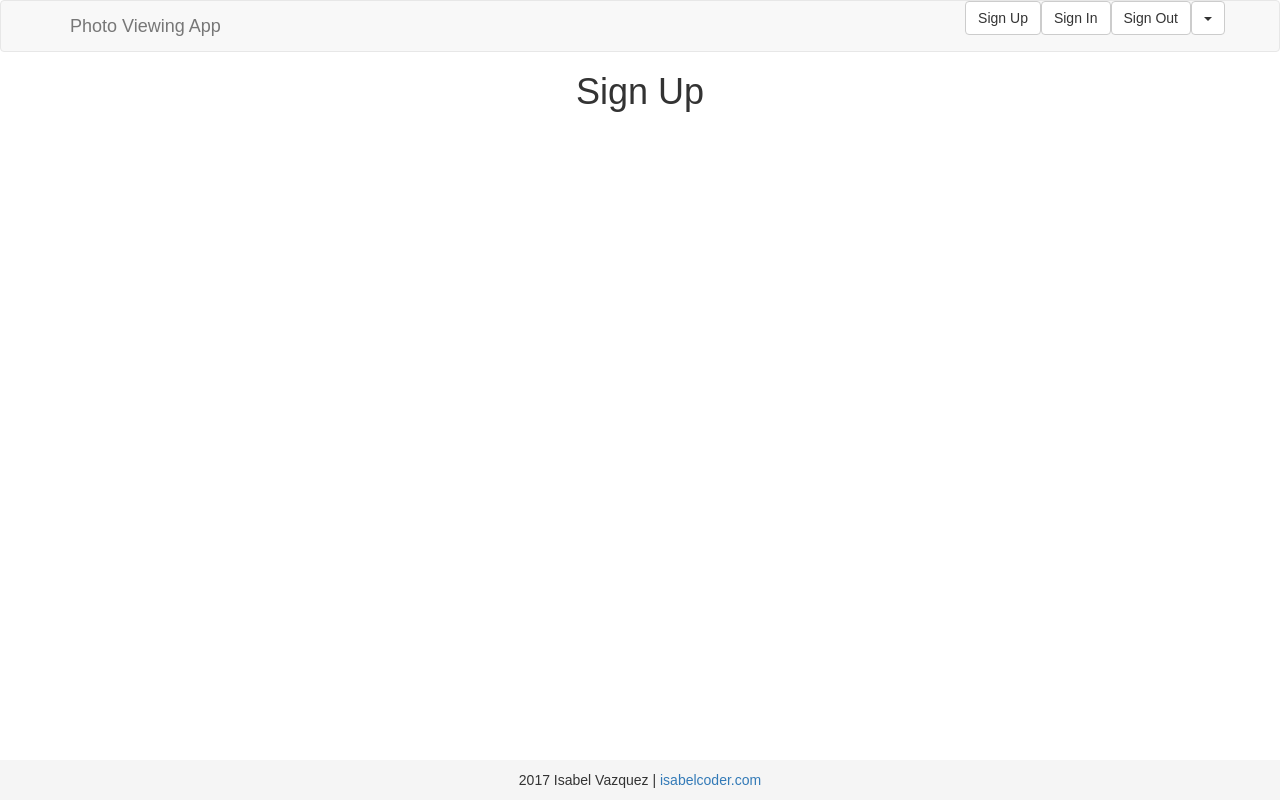
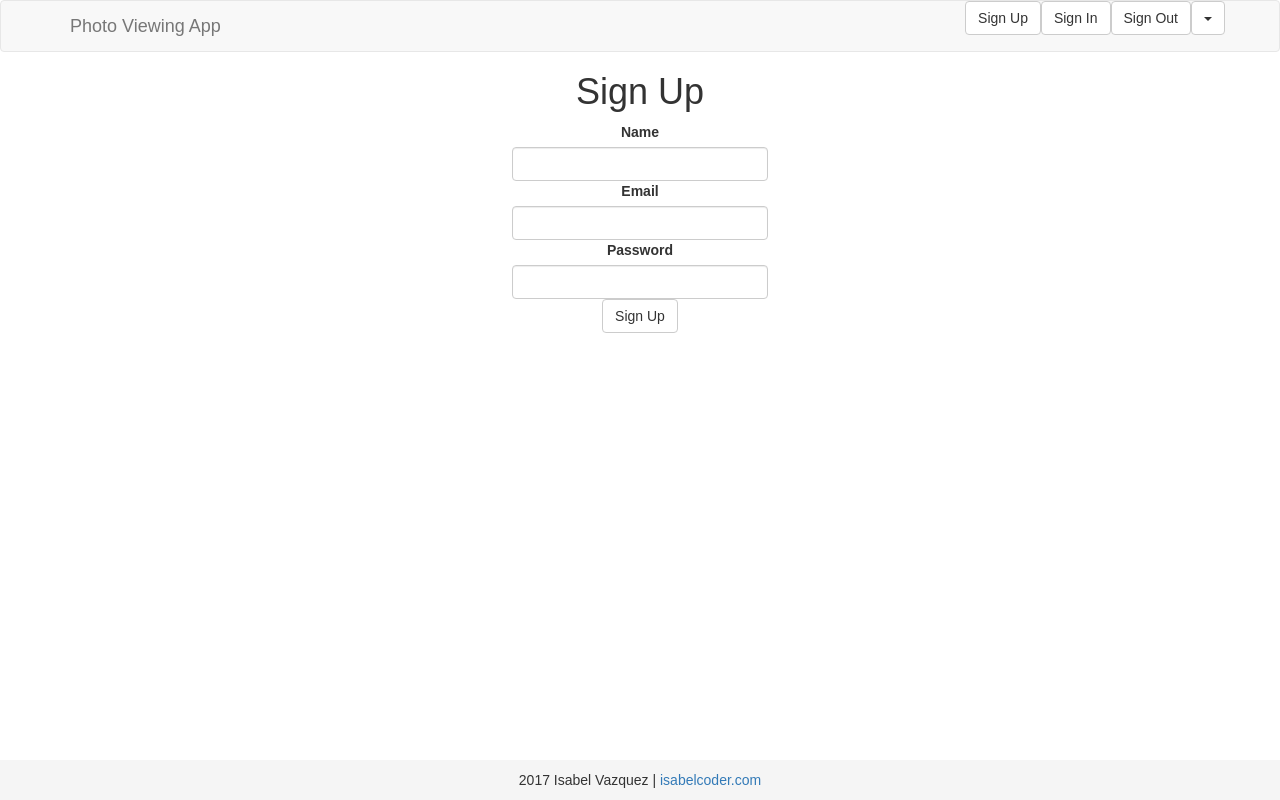
Before and after one commit to IsabelVazquez/React-Redux, a React (Create React App) app: page /signup in a window 1280 px wide. Built offline with nearby package versions, Linux system fonts and the light colour scheme; no server answers.

Commit message:
Renders signin form w/ validation errors

```diff
--- a/src/App.css
+++ b/src/App.css
@@ -1,5 +1,11 @@
 .App {
   text-align: center;
+}
+
+.user-form {
+  width: 20%;
+  margin: 0 auto;
+  float: none;
 }
 
 .post {
--- /dev/null
+++ b/src/components/FormErrors.js
@@ -0,0 +1,16 @@
+import React from 'react';
+
+const FormErrors = ({formErrors}) =>
+  <div className='formErrors'>
+    {Object.keys(formErrors).map((fieldName, i) => {
+      if(formErrors[fieldName].length > 0){
+        return (
+          <p key={i}>{fieldName} {formErrors[fieldName]}</p>
+        )
+      } else {
+        return '';
+      }
+    })}
+  </div>
+
+export default FormErrors;
--- a/src/components/Main.js
+++ b/src/components/Main.js
@@ -1,9 +1,9 @@
 import React from 'react';
 import { Switch, Route } from 'react-router-dom';
 import ImageListContainer from '../containers/ImageListContainer';
-import SignUp from './SignUp';
-import SignIn from './SignIn';
-import SignOut from './SignOut';
+import SignUp from '../containers/SignUp';
+import SignIn from '../containers/SignIn';
+import SignOut from '../containers/SignOut';
 
 const Main = () => (
   <main>
--- a/src/components/SignIn.js
+++ /dev/null
@@ -1,12 +0,0 @@
-//https://react-bootstrap.github.io/components.html#forms
-import React, { Component } from 'react';
-
-export default class SignIn extends Component {
-  render() {
-    return (
-      <div>
-        <h1>Sign In</h1>
-      </div>
-    )
-  }
-}
--- a/src/components/SignUp.js
+++ /dev/null
@@ -1,12 +0,0 @@
-//https://react-bootstrap.github.io/components.html#forms
-import React, { Component } from 'react';
-
-export default class SignUp extends Component {
-  render() {
-    return (
-      <div>
-        <h1>Sign Up</h1>
-      </div>
-    )
-  }
-}
--- /dev/null
+++ b/src/containers/SignIn.js
@@ -0,0 +1,91 @@
+import React, { Component } from 'react';
+import { ControlLabel, FormControl, Button } from 'react-bootstrap';
+import { bindActionCreators } from 'redux';
+import { connect } from 'react-redux';
+import FormErrors from '../components/FormErrors';
+//TBD: new action for handling API to users
+import { fetchImages } from '../actions/imgur';
+
+class SignIn extends Component {
+  constructor(props) {
+    super(props);
+    this.state = {
+      email: "",
+      password: "",
+      formErrors: {email: '', password: ''},
+      emailValid: false,
+      passwordValid: false,
+      formValid: false
+    }
+  }
+
+  handleUserInput = (e) => {
+    const name = e.target.name;
+    const value = e.target.value;
+    this.setState({[name]: value},
+                () => { this.validateField(name, value) });
+  }
+
+  validateField(fieldName, value) {
+    let fieldValidationErrors = this.state.formErrors;
+    let emailValid = this.state.emailValid;
+    let passwordValid = this.state.passwordValid;
+
+    switch(fieldName) {
+      case 'email':
+        emailValid = value.match(/^([\w.%+-]+)@([\w-]+\.)+([\w]{2,})$/i);
+        fieldValidationErrors.email = emailValid ? '' : ' is invalid';
+        break;
+      case 'password':
+        passwordValid = value.length >= 6;
+        fieldValidationErrors.password = passwordValid ? '': ' is too short';
+        break;
+      default:
+        break;
+    }
+    this.setState({formErrors: fieldValidationErrors,
+                    emailValid: emailValid,
+                    passwordValid: passwordValid
+                  }, this.validateForm);
+  }
+
+  validateForm() {
+    this.setState({formValid: this.state.emailValid && this.state.passwordValid});
+  }
+
+  errorClass(error) {
+    return(error.length === 0 ? '' : 'has-error');
+  }
+
+  render() {
+    return (
+      <form class="user-form" onChange={(event) => this.handleUserInput(event)}>
+        <h1>Sign In</h1>
+        <div className="panel panel-default">
+          <FormErrors formErrors={this.state.formErrors} />
+        </div>
+        <div className={`form-group ${this.errorClass(this.state.formErrors.email)}`}>
+          <label htmlFor="email">Email</label>
+          <input type="email" required className="form-control" name="email"
+            placeholder="Email"
+            value={this.state.email}
+            onChange={this.handleUserInput}  />
+        </div>
+        <div className={`form-group ${this.errorClass(this.state.formErrors.password)}`}>
+          <label htmlFor="password">Password</label>
+          <input type="password" className="form-control" name="password"
+            placeholder="Password"
+            value={this.state.password}
+            onChange={this.handleUserInput}  />
+        </div>
+        <Button
+          type="submit"
+          disabled={!this.state.formValid}>
+          Sign In
+        </Button>
+      </form>
+    )
+  }
+}
+
+export default SignIn;
--- /dev/null
+++ b/src/containers/SignUp.js
@@ -0,0 +1,56 @@
+import React, { Component } from 'react';
+import { ControlLabel, FormControl, Button } from 'react-bootstrap';
+import { bindActionCreators } from 'redux';
+import { connect } from 'react-redux';
+//TBD: new action for handling API to users
+import { fetchImages } from '../actions/imgur';
+
+class SignUp extends Component {
+  constructor(props) {
+    super(props);
+    this.state = { name: "", email: "", password: "" };
+  }
+
+  render() {
+    return (
+      <form class="user-form" onChange={(event) => this.handleUserInput(event)}>
+        <h1>Sign Up</h1>
+        <ControlLabel>Name</ControlLabel>
+          <FormControl
+            type="name"
+            name="name"
+            value={this.state.name}
+          />
+        <ControlLabel>Email</ControlLabel>
+          <FormControl
+            type="email"
+            name="email"
+            value={this.state.email}
+          />
+        <ControlLabel>Password</ControlLabel>
+          <FormControl
+            type="password"
+            name="password"
+            value={this.state.password}
+          />
+        <Button
+          type="submit">
+          Sign Up
+        </Button>
+      </form>
+    )
+  }
+}
+
+function mapStateToProps(state) {
+  return {
+    //TBD:different props
+    images: state.images,
+  };
+}
+
+function matchDispatchToProps(dispatch){
+    return bindActionCreators({fetchImages: fetchImages}, dispatch);
+}
+
+export default connect(mapStateToProps, matchDispatchToProps)(SignUp);
```
Also changed, not shown: src/containers/SignOut.js (renamed from src/components/SignOut.js).
